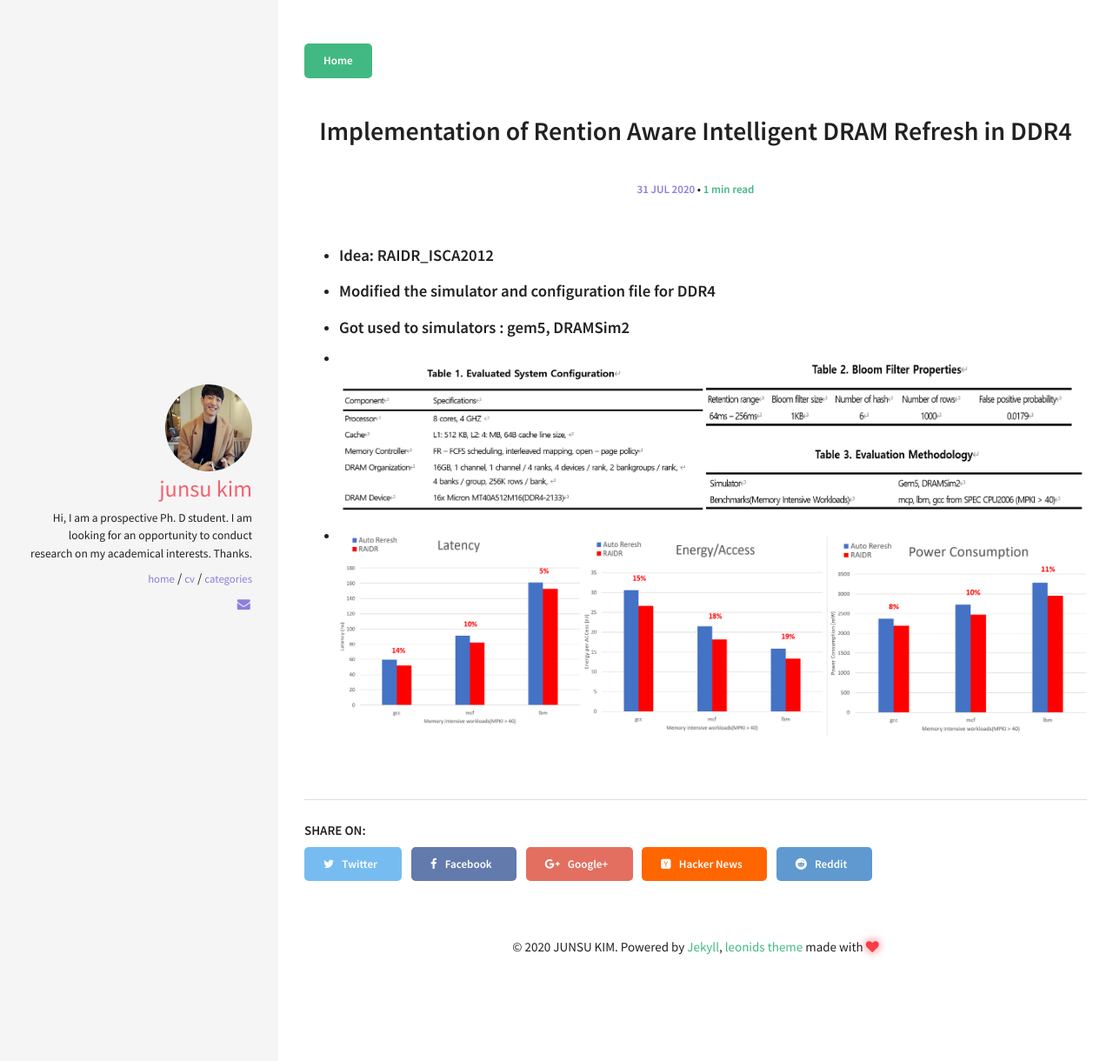
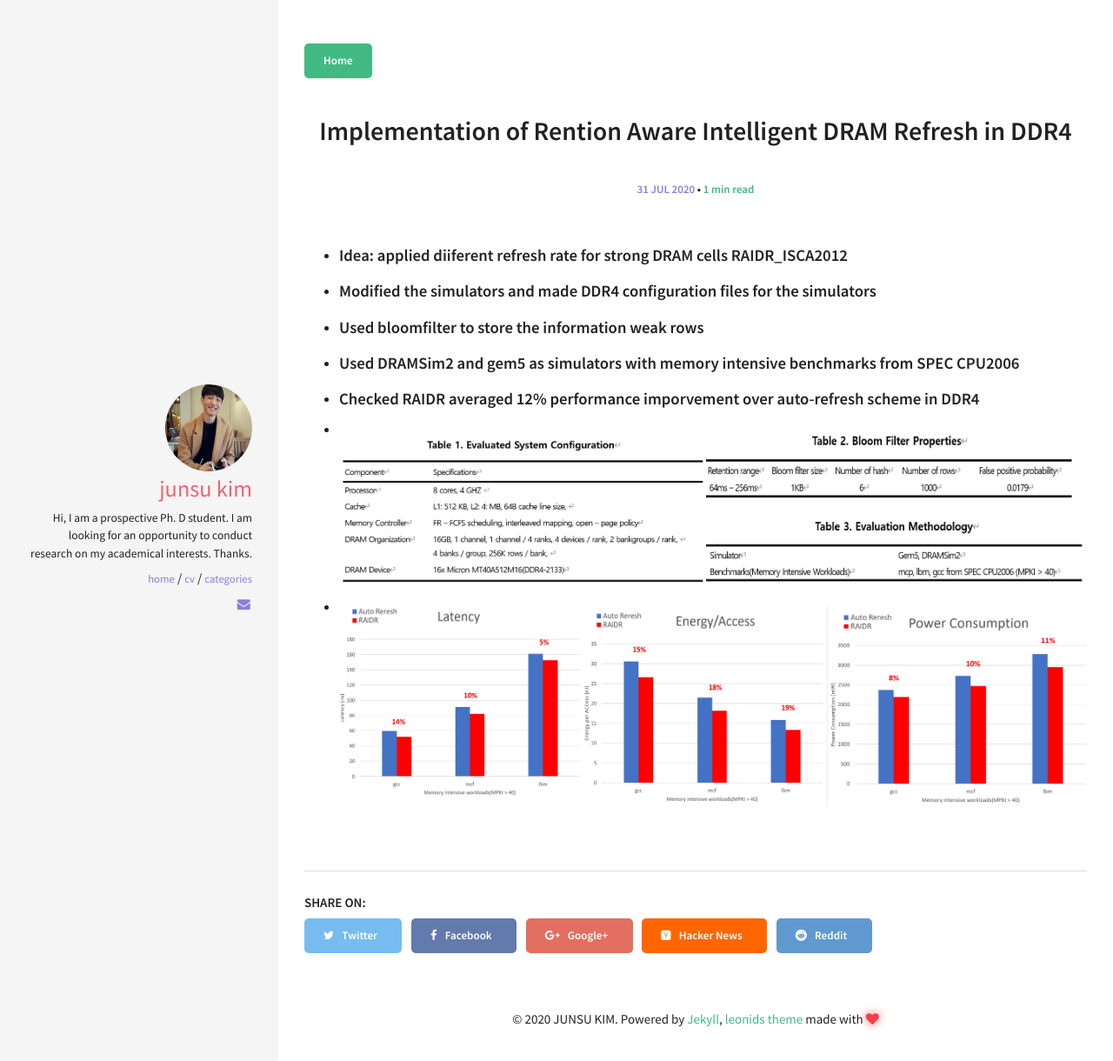
Before and after one commit to j0807s/j0807s.github.io, a Jekyll site: the page built from _posts/2020-07-31-RAIDR.md, in a window 1280 px wide. Shown: the top 1220 px of the page at 87% size. Built offline with Jekyll 4.4.1, drawn with Linux system fonts in a browser that asks for light colours.

Commit message:
fixed RAIDR content

```diff
--- a/_posts/2020-07-31-RAIDR.md
+++ b/_posts/2020-07-31-RAIDR.md
@@ -5,8 +5,10 @@ categories: [projects]
 comments: true
 ---
 
-* #### Idea: [RAIDR_ISCA2012]({{ site.url }}/img/RAIDR.pdf)
-* #### Modified the simulator and configuration file for DDR4
-* #### Got used to simulators : gem5, DRAMSim2
+* #### Idea: applied diiferent refresh rate for strong DRAM cells [RAIDR_ISCA2012]({{ site.url }}/img/RAIDR.pdf)
+* #### Modified the simulators and made DDR4 configuration files for the simulators
+* #### Used bloomfilter to store the information weak rows
+* #### Used DRAMSim2 and gem5 as simulators with memory intensive benchmarks from SPEC CPU2006
+* #### Checked RAIDR averaged 12% performance imporvement over auto-refresh scheme in DDR4
 * #### ![]({{ site.url }}/img/RAIDR_CONFIG.PNG)
 * #### ![]({{ site.url }}/img/RAIDR_RESULT.PNG)
```
Also changed, not shown: 1 other file.
